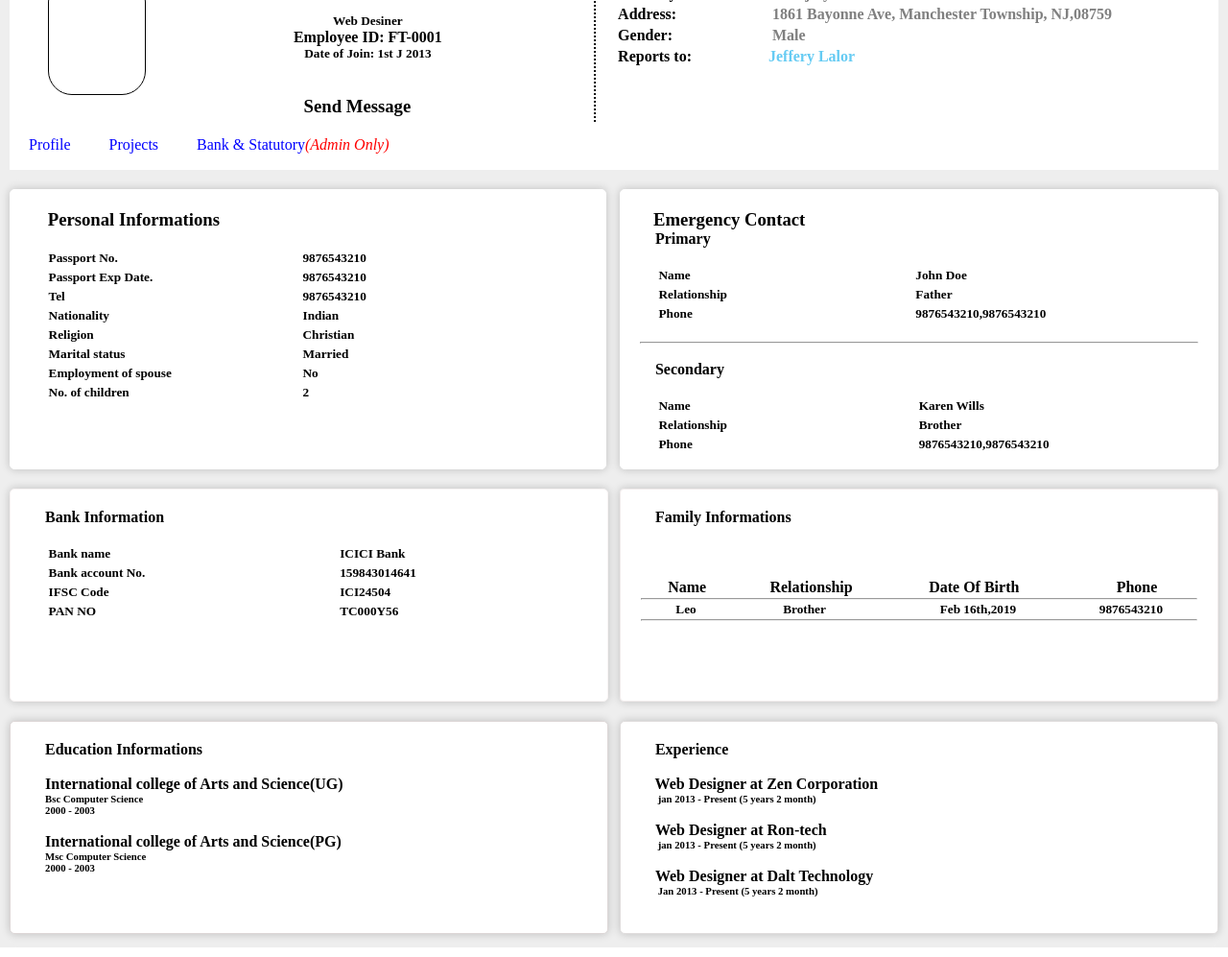
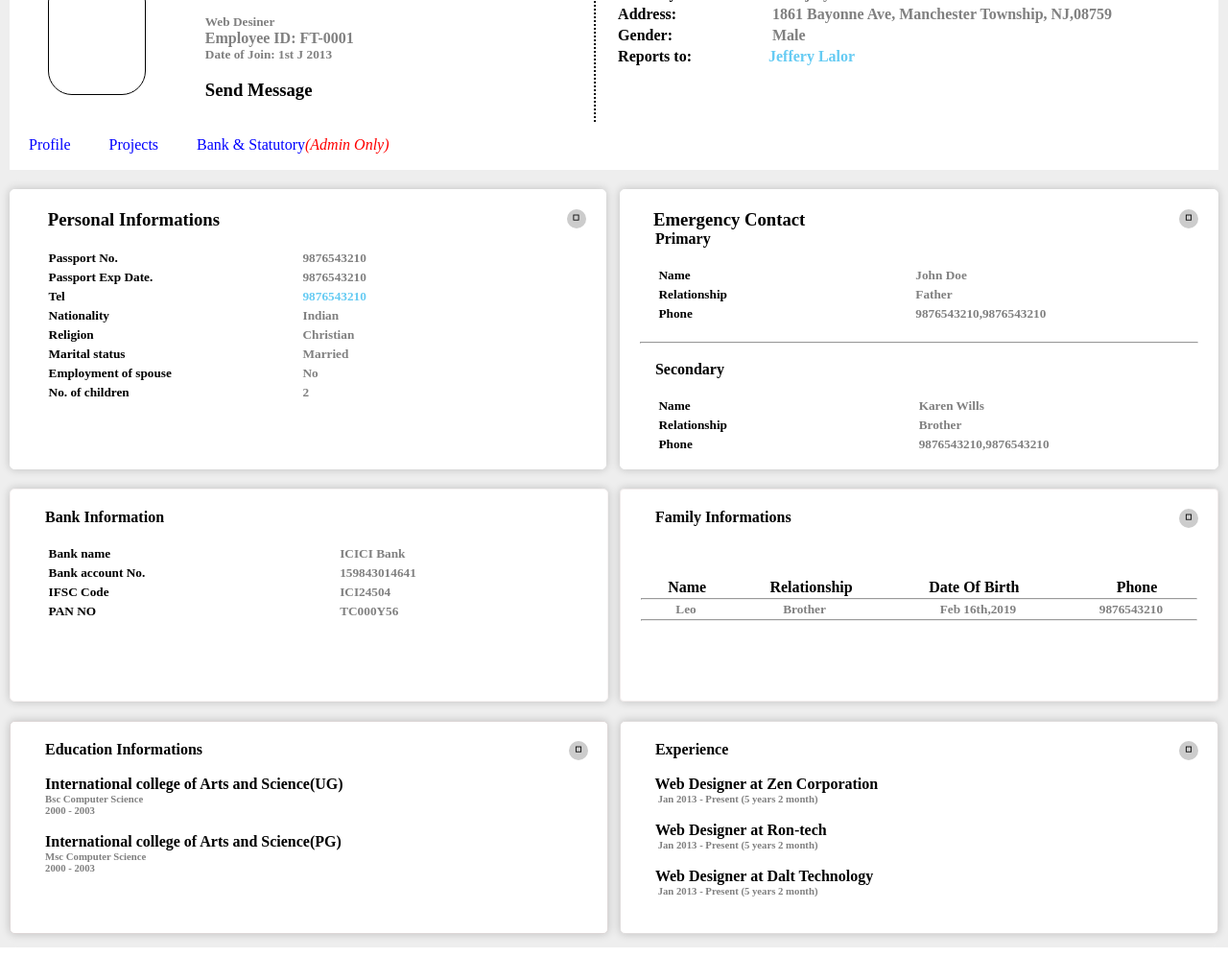
Before and after one commit to prashantsaga/talent_micro_assessment, a plain HTML site: page Index.html in a window 1280 px wide. Shown: the part 73-1070 px from the top of the page at 96% size. Drawn offline with Linux system fonts and the light colour scheme.

Commit message:
assessment

```diff
--- a/Index.html
+++ b/Index.html
@@ -15,17 +15,18 @@
                     <div class="logo"></div>
                     <div class="content">
                         <h1>John Doe</h1>
-                        <h3>UI/UX Design Team</h3>
+                        <h3 style="color: gray">UI/UX Design Team</h3>
                         <br>
-                        <h5>Web Desiner</h5>
-                        <h4>Employee ID: FT-0001<an/h4>
-                        <h5>Date of Join: 1st J 2013</h5>
+                        <h5 style="color: gray">Web Desiner</h5>
+                        <h4 style="color: gray">Employee ID: FT-0001<an/h4>
+                        <h5 style="color: gray" >Date of Join: 1st J 2013</h5>
                         <br>
-                        <br>
-                        <h3 style="margin-left: 120px;">Send Message</h3>
+
+                        <h3 style="color:black">Send Message</h3>
                     </div>
                 </div>
                 <div class="right">
+                    <div class="circle">⸋</div>
                     <table>
                         <tr>
                             <td ><h4>
@@ -97,71 +98,73 @@
         </div>
         <div class="middle">
             <div class="personal">
+                <div class="circle">⸋</div>
 
                 <label ><h3>&nbsp; &nbsp;&nbsp;Personal Informations</h3></label>
                 <br>
                 <table>
                     <tr>
                         <td><h5>&nbsp;&nbsp; &nbsp;&nbsp;Passport No.</h5></td>
-                        <td><h5>9876543210</h5>
+                        <td><h5 style="color: gray">9876543210</h5>
                         </td>
                     </tr>
                     <tr>
                         <td><h5>&nbsp;&nbsp; &nbsp;&nbsp;Passport Exp Date.</h5></td>
-                        <td><h5>9876543210</h5>
+                        <td><h5 style="color: gray">9876543210</h5>
                         </td>
                     </tr>
                     <tr>
                         <td><h5>&nbsp;&nbsp; &nbsp;&nbsp;Tel</h5></td>
-                        <td><h5>
+                        <td><h5 style="color: rgb(101, 203, 243)">
                             9876543210</h5>
                         </td>
                     </tr>
                     <tr>
                         <td><h5>&nbsp;&nbsp; &nbsp;&nbsp;Nationality</h5></td>
-                        <td><h5>Indian</h5>
+                        <td><h5 style="color: gray">Indian</h5>
                         </td>
                     </tr>
                     <tr>
                         <td><h5>&nbsp;&nbsp; &nbsp;&nbsp;Religion</h5></td>
-                        <td><h5>Christian</h5>
+                        <td><h5 style="color: gray">Christian</h5>
                         </td>
                     </tr>
                     <tr>
                         <td><h5>&nbsp;&nbsp; &nbsp;&nbsp;Marital status</h5></td>
-                        <td><h5>Married</h5>
+                        <td><h5 style="color: gray">Married</h5>
                         </td>
                     </tr>
                     <tr>
                         <td><h5>&nbsp;&nbsp; &nbsp;&nbsp;Employment of spouse &nbsp;&nbsp; &nbsp;&nbsp;&nbsp;&nbsp; &nbsp;&nbsp;&nbsp;&nbsp; &nbsp;&nbsp;&nbsp;&nbsp; &nbsp;&nbsp;&nbsp;&nbsp; &nbsp;&nbsp;&nbsp;&nbsp;&nbsp;&nbsp;&nbsp; &nbsp;&nbsp;&nbsp;&nbsp; &nbsp;&nbsp;&nbsp;</h5></td>
-                        <td><h5>No</h5>
+                        <td><h5 style="color: gray">No</h5>
                         </td>
                     </tr>
                     <tr>
                         <td><h5>&nbsp;&nbsp; &nbsp;&nbsp;No. of children</h5></td>
-                        <td><h5>2</h5>
+                        <td><h5 style="color: gray">2</h5>
                         </td>
                     </tr>
                 </table>
             </div>
             <div class="emergency">
+                <div class="circle">⸋</div>
                 <label for=""><h3>&nbsp;&nbsp; Emergency Contact</h3></label>
                 <div>
                 <label for=""><h4>&nbsp;&nbsp;&nbsp; Primary</h4></label><br>
                 <table>
                     <tr>
                         <td><h5>&nbsp;&nbsp; &nbsp;&nbsp;Name</h5></td>
-                        <td><h5>John Doe</h5>
+                        <td><h5 style="color: gray">John Doe</h5>
                         </td>
                     </tr>
                     <tr>
                         <td><h5>&nbsp;&nbsp;&nbsp;&nbsp;&nbsp;Relationship&nbsp;&nbsp; &nbsp;&nbsp;&nbsp;&nbsp; &nbsp;&nbsp;&nbsp;&nbsp; &nbsp;&nbsp;&nbsp;&nbsp; &nbsp;&nbsp;&nbsp;&nbsp; &nbsp;&nbsp;&nbsp;&nbsp;&nbsp;&nbsp;&nbsp; &nbsp;&nbsp;&nbsp;&nbsp; &nbsp;&nbsp;&nbsp; &nbsp;&nbsp; &nbsp;&nbsp;&nbsp;&nbsp; &nbsp; &nbsp;&nbsp;&nbsp;&nbsp; &nbsp;&nbsp;&nbsp;</h5></td>
-                        <td><h5>Father</h5>
+                        <td><h5 style="color: gray">Father</h5>
                         </td>
                     </tr>
                     <tr>
                         <td><h5>&nbsp;&nbsp; &nbsp;&nbsp;Phone</h5></td>
-                        <td><h5>
+                        <td><h5 style="color: gray">
                             9876543210,9876543210</h5>
                         </td>
                     </tr>
@@ -175,17 +178,17 @@
             <table>
                 <tr>
                     <td><h5>&nbsp;&nbsp; &nbsp;&nbsp;Name</h5></td>
-                    <td><h5>Karen Wills</h5>
+                    <td><h5 style="color: gray">Karen Wills</h5>
                     </td>
                 </tr>
                 <tr>
                     <td><h5>&nbsp;&nbsp;&nbsp;&nbsp;&nbsp;Relationship&nbsp;&nbsp; &nbsp;&nbsp;&nbsp;&nbsp; &nbsp;&nbsp;&nbsp;&nbsp;&nbsp; &nbsp;&nbsp;&nbsp;&nbsp; &nbsp;&nbsp;&nbsp;&nbsp; &nbsp;&nbsp;&nbsp;&nbsp;&nbsp;&nbsp;&nbsp; &nbsp;&nbsp;&nbsp;&nbsp; &nbsp;&nbsp;&nbsp; &nbsp;&nbsp; &nbsp;&nbsp;&nbsp;&nbsp; &nbsp; &nbsp;&nbsp;&nbsp;&nbsp; &nbsp;&nbsp;&nbsp;</h5></td>
-                    <td><h5>Brother</h5>
+                    <td><h5 style="color: gray">Brother</h5>
                     </td>
                 </tr>
                 <tr>
                     <td><h5>&nbsp;&nbsp; &nbsp;&nbsp;Phone</h5></td>
-                    <td><h5>
+                    <td><h5 style="color: gray">
                         9876543210,9876543210</h5>
                     </td>
                 </tr>
@@ -197,29 +200,30 @@
             <table>
                 <tr>
                     <td><h5>&nbsp;&nbsp; &nbsp;&nbsp;Bank name</h5></td>
-                    <td><h5>ICICI Bank</h5>
+                    <td><h5 style="color: gray">ICICI Bank</h5>
                     </td>
                 </tr>
                 <tr>
                     <td><h5>&nbsp;&nbsp;&nbsp;&nbsp; Bank account No. &nbsp;&nbsp; &nbsp;&nbsp;&nbsp;&nbsp; &nbsp;&nbsp;&nbsp;&nbsp;&nbsp; &nbsp;&nbsp;&nbsp;&nbsp; &nbsp;&nbsp;&nbsp;&nbsp; &nbsp;&nbsp;&nbsp;&nbsp;&nbsp;&nbsp;&nbsp; &nbsp;&nbsp;&nbsp;&nbsp; &nbsp;&nbsp;&nbsp; &nbsp;&nbsp; &nbsp;&nbsp;&nbsp;&nbsp; &nbsp; &nbsp;&nbsp;&nbsp;&nbsp; &nbsp;&nbsp;&nbsp;</h5></td>
-                    <td><h5>159843014641</h5>
+                    <td><h5 style="color: gray">159843014641</h5>
                     </td>
                 </tr>
                 <tr>
                     <td><h5>&nbsp;&nbsp; &nbsp;&nbsp;IFSC Code</h5></td>
-                    <td><h5>
+                    <td><h5 style="color: gray">
                         ICI24504</h5>
                     </td>
                 </tr>
                 <tr>
                     <td><h5>&nbsp;&nbsp; &nbsp;&nbsp;PAN NO</h5></td>
-                    <td><h5>
+                    <td><h5 style="color: gray">
                         TC000Y56</h5>
                     </td>
                 </tr>
                 </table>
             </div>
             <div class="family">
+                <div class="circle">⸋</div>
                 <label for=""><h4>&nbsp;&nbsp;&nbsp;&nbsp;Family Informations</h4></label>
                <br>
 
@@ -239,10 +243,10 @@
                   </tr>
                   <tr>
 
-                    <td><h5>&nbsp;&nbsp;&nbsp;&nbsp;&nbsp;&nbsp;&nbsp;&nbsp;&nbsp;&nbsp;&nbsp;Leo</h5></td>
-                    <td><h5>&nbsp;&nbsp;&nbsp;&nbsp;&nbsp;&nbsp;&nbsp;&nbsp;&nbsp;&nbsp;&nbsp;&nbsp;&nbsp;&nbsp;&nbsp;Brother</h5></td>
-                    <td><h5>&nbsp;&nbsp;&nbsp;&nbsp;&nbsp;&nbsp;&nbsp;&nbsp;&nbsp;&nbsp;&nbsp;&nbsp;&nbsp;&nbsp;&nbsp;&nbsp;Feb 16th,2019</h5></td>
-                    <td><h5>&nbsp;&nbsp;&nbsp;&nbsp;&nbsp;&nbsp;&nbsp;&nbsp;&nbsp;&nbsp;&nbsp;&nbsp;9876543210</h5></td>
+                    <td><h5 style="color: gray">&nbsp;&nbsp;&nbsp;&nbsp;&nbsp;&nbsp;&nbsp;&nbsp;&nbsp;&nbsp;&nbsp;Leo</h5></td>
+                    <td><h5 style="color: gray">&nbsp;&nbsp;&nbsp;&nbsp;&nbsp;&nbsp;&nbsp;&nbsp;&nbsp;&nbsp;&nbsp;&nbsp;&nbsp;&nbsp;&nbsp;Brother</h5></td>
+                    <td><h5 style="color: gray">&nbsp;&nbsp;&nbsp;&nbsp;&nbsp;&nbsp;&nbsp;&nbsp;&nbsp;&nbsp;&nbsp;&nbsp;&nbsp;&nbsp;&nbsp;&nbsp;Feb 16th,2019</h5></td>
+                    <td><h5 style="color: gray">&nbsp;&nbsp;&nbsp;&nbsp;&nbsp;&nbsp;&nbsp;&nbsp;&nbsp;&nbsp;&nbsp;&nbsp;9876543210</h5></td>
 
                 </tr>
                 <tr>
@@ -252,26 +256,28 @@
 
             </div>
             <div class="education">
+                <div class="circle">⸋</div>
                 <label for=""><h4>&nbsp;&nbsp;&nbsp;&nbsp;Education Informations</h4></label>
                <br>
                <h4>&nbsp;&nbsp;&nbsp;&nbsp;International college of Arts and Science(UG)</h4>
-               <h6>&nbsp;&nbsp;&nbsp;&nbsp;&nbsp;&nbsp;Bsc Computer Science</h6>
-               <h6>&nbsp;&nbsp;&nbsp;&nbsp;&nbsp;&nbsp;2000 - 2003</h6>
+               <h6 style="color: gray">&nbsp;&nbsp;&nbsp;&nbsp;&nbsp;&nbsp;Bsc Computer Science</h6>
+               <h6 style="color: gray">&nbsp;&nbsp;&nbsp;&nbsp;&nbsp;&nbsp;2000 - 2003</h6>
                <br>
                <h4>&nbsp;&nbsp;&nbsp;&nbsp;International college of Arts and Science(PG)</h4>
-               <h6>&nbsp;&nbsp;&nbsp;&nbsp;&nbsp;&nbsp;Msc Computer Science</h6>
-               <h6>&nbsp;&nbsp;&nbsp;&nbsp;&nbsp;&nbsp;2000 - 2003</h6>
+               <h6 style="color: gray">&nbsp;&nbsp;&nbsp;&nbsp;&nbsp;&nbsp;Msc Computer Science</h6>
+               <h6 style="color: gray">&nbsp;&nbsp;&nbsp;&nbsp;&nbsp;&nbsp;2000 - 2003</h6>
 
             </div>
                 <div class="experience">
+                    <div class="circle">⸋</div>
                     <label><h4>&nbsp;&nbsp;&nbsp;&nbsp;Experience</h4></label>
                         <br>
                         <h4>&nbsp;&nbsp;&nbsp; Web Designer at Zen Corporation</h4>
-                        <h6>&nbsp;&nbsp;&nbsp;&nbsp;&nbsp;&nbsp;&nbsp;jan 2013 - Present (5 years 2 month)</h6><br>
+                        <h6 style="color: gray">&nbsp;&nbsp;&nbsp;&nbsp;&nbsp;&nbsp;&nbsp;Jan 2013 - Present (5 years 2 month)</h6><br>
                         <h4>&nbsp;&nbsp;&nbsp;&nbsp;Web Designer at Ron-tech</h4>
-                        <h6>&nbsp;&nbsp;&nbsp;&nbsp;&nbsp;&nbsp;&nbsp;jan 2013 - Present (5 years 2 month)</h6><br>
+                        <h6 style="color: gray">&nbsp;&nbsp;&nbsp;&nbsp;&nbsp;&nbsp;&nbsp;Jan 2013 - Present (5 years 2 month)</h6><br>
                         <h4>&nbsp;&nbsp;&nbsp;&nbsp;Web Designer at Dalt Technology</h4>
-                        <h6>&nbsp;&nbsp;&nbsp;&nbsp;&nbsp;&nbsp;&nbsp;Jan 2013 - Present (5 years 2 month)</h6><br>
+                        <h6 style="color: gray">&nbsp;&nbsp;&nbsp;&nbsp;&nbsp;&nbsp;&nbsp;Jan 2013 - Present (5 years 2 month)</h6><br>
                 </div>
 
 
--- a/Styles/style.css
+++ b/Styles/style.css
@@ -20,7 +20,7 @@
     height: 190px;
     float: left;
     background-color: white;
-    text-align: center;
+
     border-radius:  15px 0 0 0;
 }
 .logo{
@@ -30,6 +30,20 @@
   margin: 40px 0 0 40px;
   border-radius: 25px;
   float: left;
+}
+.content{
+  border: 1px solid white;
+ width: 400px;
+  float: right;
+}
+.circle{
+  background: #ccc;
+  height: 20px;
+  width: 20px;
+  text-align: center;
+  border-radius: 50%;
+  line-height: 1.5;
+  float: right;
 }
 .right
 {
```
